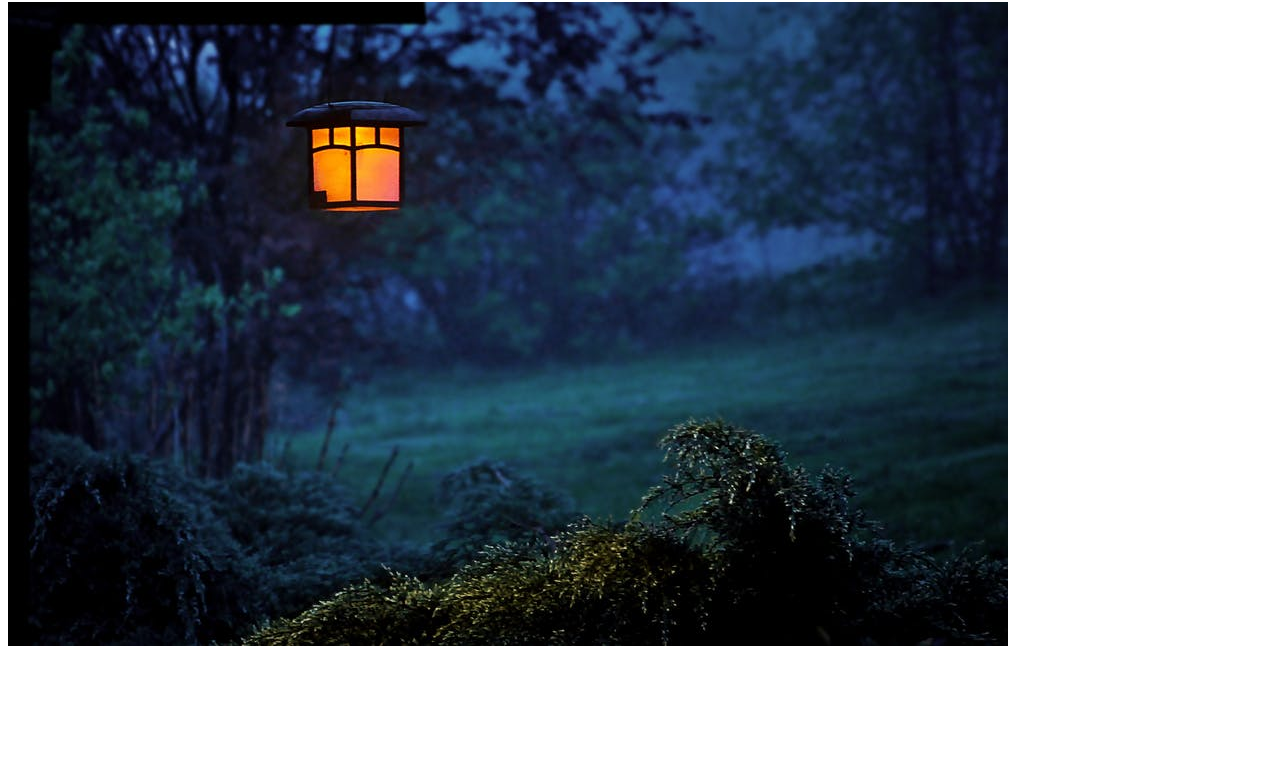
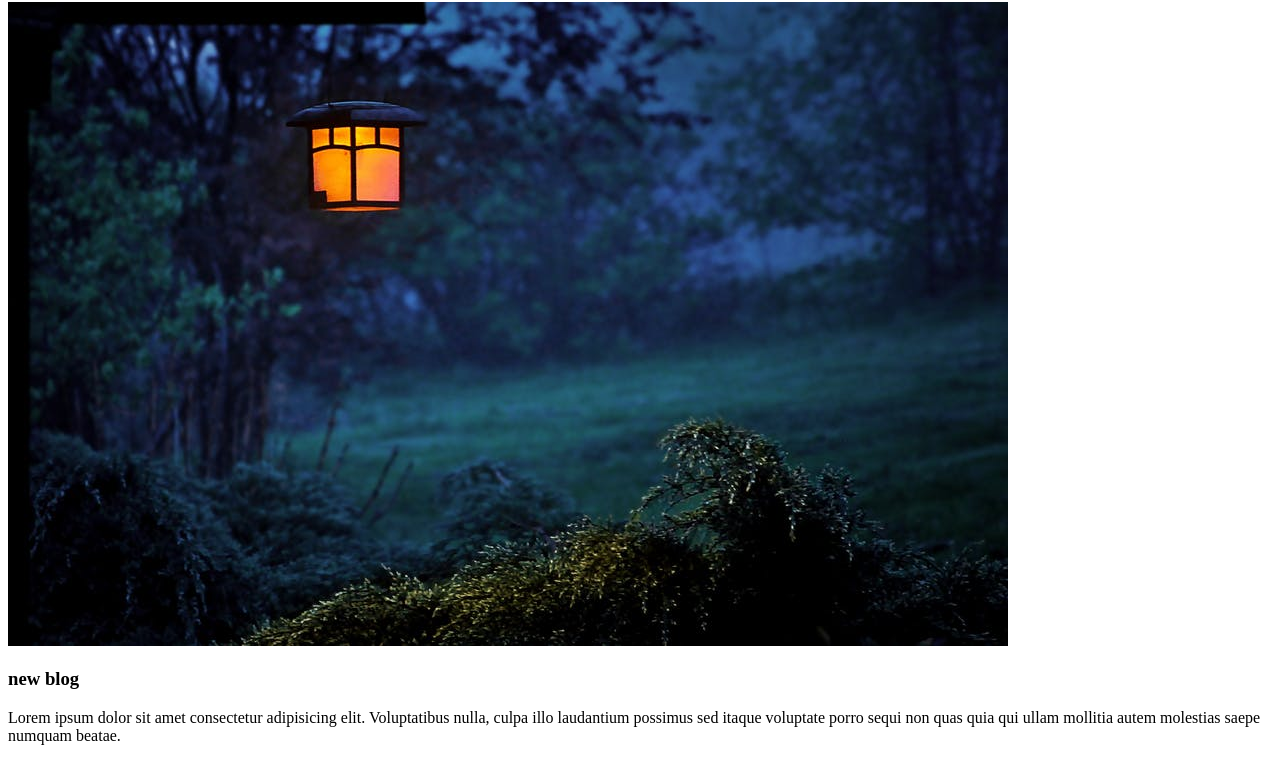
Before and after one commit to ramohin1236/my-third-repo, a plain HTML site: page index.html in a window 1280 px wide. Shown: the part 814-1575 px from the top of the page. Before the commit the page ends 1472 px from the top, so only its background shows below. Drawn offline with Linux system fonts and the light colour scheme.

Commit message:
something

```diff
--- a/index.html
+++ b/index.html
@@ -14,6 +14,8 @@
     <h3>ha ah am a hero</h3>
     <img src="rat.jpeg" alt="night"></img>
     <img src="rat.jpeg" alt="night"></img>
+    <h3>new blog</h3>
+    <p>Lorem ipsum dolor sit amet consectetur adipisicing elit. Voluptatibus nulla, culpa illo laudantium possimus sed itaque voluptate porro sequi non quas quia qui ullam mollitia autem molestias saepe numquam beatae.</p>
 
 </body>
 </html>
```
